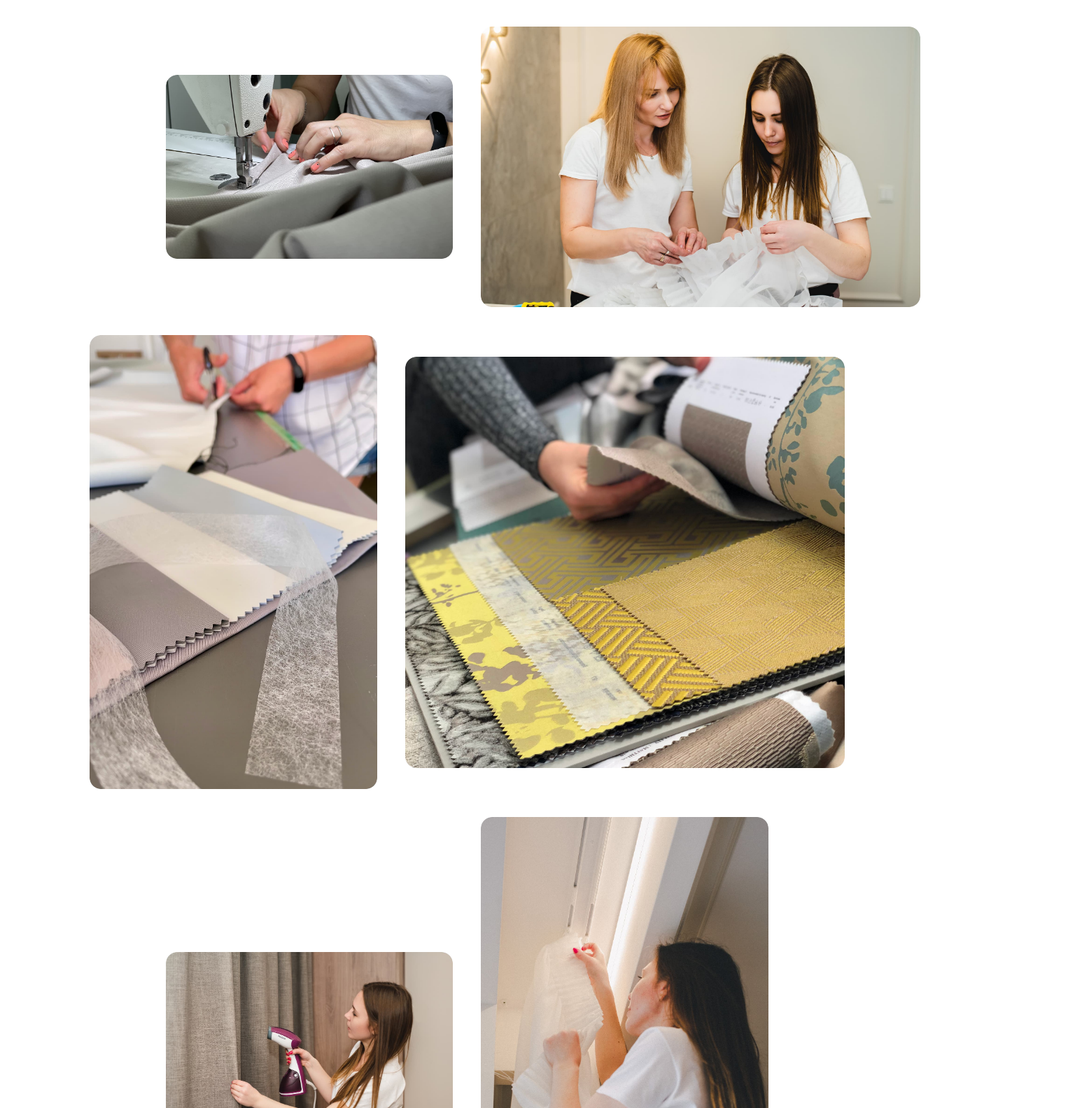
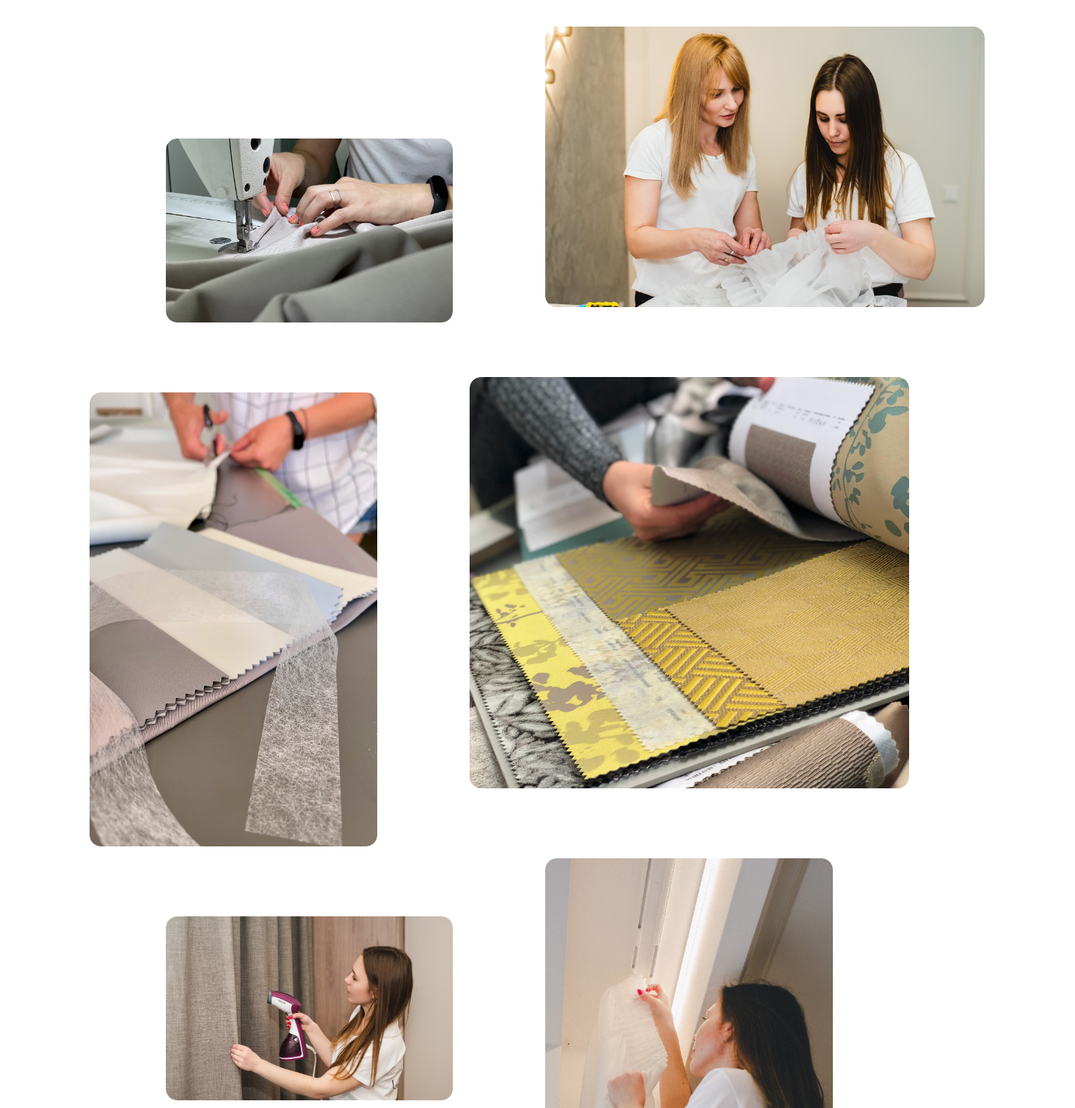
Before and after one commit to KP-Svitlana/deshtoro_byvolkova, a Next.js app: page /aboutUs in a window 1536 px wide. Shown: the part 816-2400 px from the top of the page at 70% size. Built offline with nearby package versions, Linux system fonts and the light colour scheme.

Commit message:
aboutUs page ended

```diff
--- a/src/app/globals.css
+++ b/src/app/globals.css
@@ -728,8 +728,10 @@ body {
 @media (min-width: 1440px) {
   .aboutUs_list {
     justify-content: flex-start;
+    align-items: flex-start;
     flex-direction: row;
     flex-wrap: wrap;
+    gap: 0 132px;
   }
 }
 
@@ -798,6 +800,7 @@ body {
 @media (min-width: 1440px) {
   .aboutUs_item:nth-child(2) {
     width: 628px;
+    margin-top: 40px;
     order: 3;
   }
 }
@@ -821,7 +824,8 @@ body {
 @media (min-width: 1440px) {
   .aboutUs_item:nth-child(3) {
     width: 628px;
-    margin-right: 108px;
+    margin-top: 78px;
+    margin-right: 109px;
     order: 5;
   }
 }
@@ -846,6 +850,7 @@ body {
   .aboutUs_item:nth-child(4) {
     width: 410px;
     margin-left: 109px;
+    margin-top: 200px;
     order: 2;
   }
 }
@@ -869,6 +874,7 @@ body {
 @media (min-width: 1440px) {
   .aboutUs_item:nth-child(5) {
     width: 411px;
+    margin-top: 100px;
     order: 4;
   }
 }
@@ -892,6 +898,7 @@ body {
 @media (min-width: 1440px) {
   .aboutUs_item:nth-child(6) {
     width: 410px;
+    margin-top: 100px;
     margin-left: 109px;
     order: 6;
   }
@@ -916,6 +923,8 @@ body {
 @media (min-width: 1440px) {
   .aboutUs_item:nth-child(7) {
     width: 411px;
+    margin-top: 17px;
+    margin-right: 109px;
     order: 7;
   }
 }
```
Also changed, not shown: src/sass/layout/_aboutUs.scss (+13 -3 lines), 1 other file (tests, documents, lock files or other folders).
